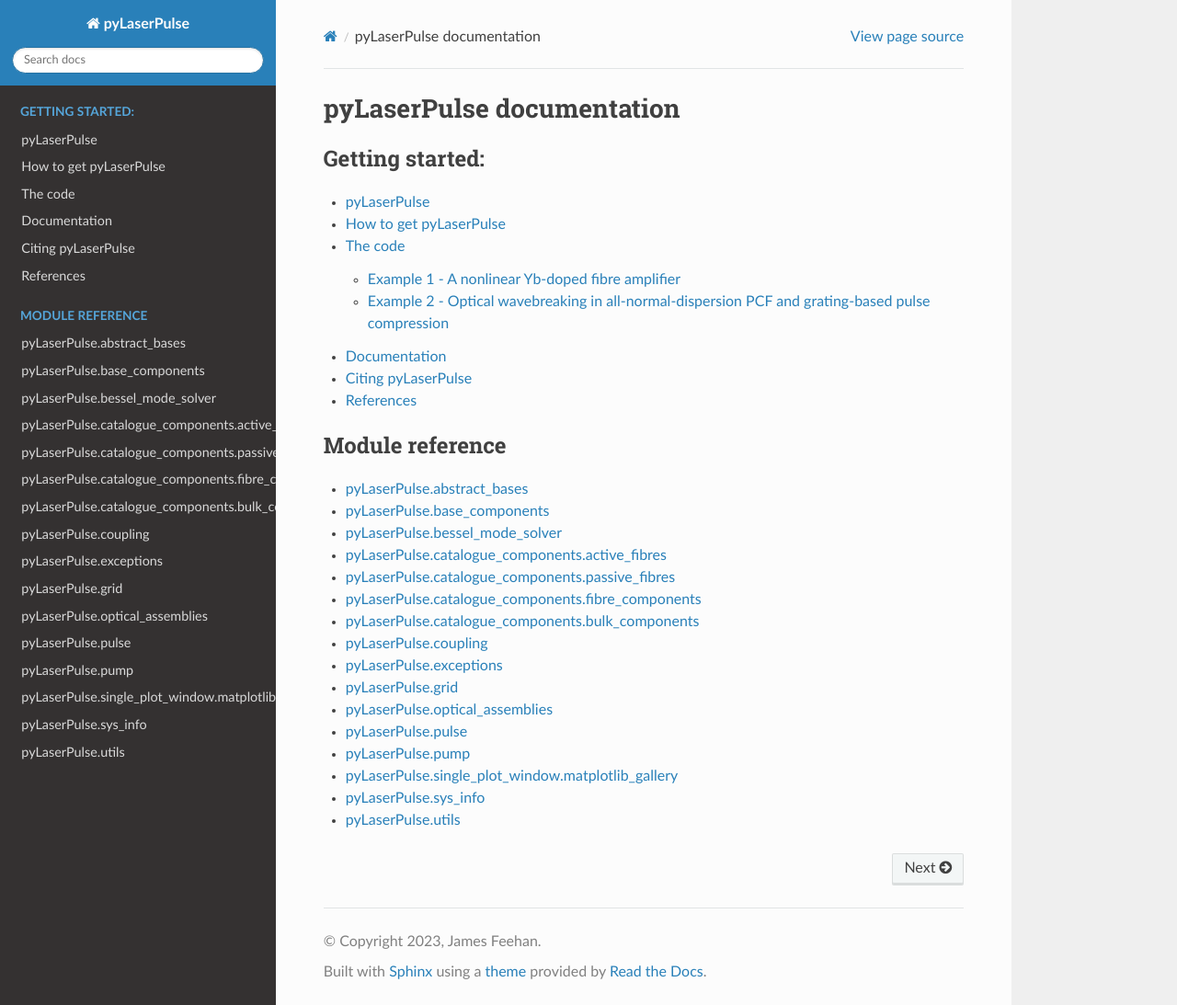
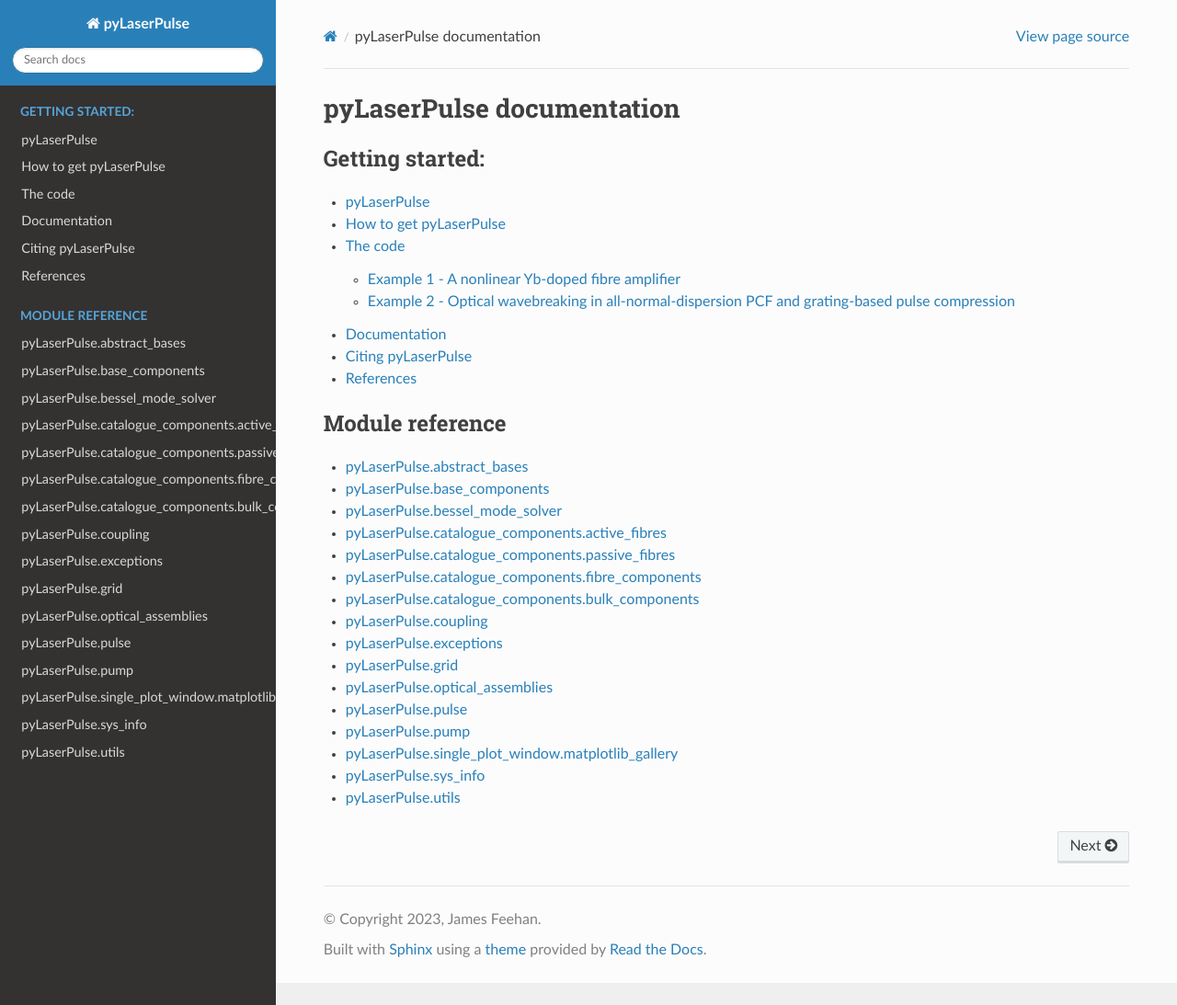
Before and after one commit to jsfeehan/pyLaserPulse, a Sphinx documentation site: the page built from docs/index.rst, in a window 1280 px wide and 1093 px high. Shown: the whole window at 92% size. Built offline with Sphinx 7.4.7 and the Read the Docs theme 2.0.0, drawn with Linux system fonts in a browser that asks for light colours; pages that are not in the unit, such as notebooks, are missing from menus.

```diff
--- /dev/null
+++ b/docs/_static/theme.css
@@ -0,0 +1,3 @@
+.wy-nav-content {
+	max-width: 1200px !important;
+}
--- a/docs/conf.py
+++ b/docs/conf.py
@@ -10,6 +10,11 @@
 import sys
 sys.path.insert(0, os.path.abspath('..'))
 sys.path.insert(0, os.path.abspath('../..'))
+
+
+def setup(app):
+    app.add_css_file('theme.css')
+
 
 project = 'pyLaserPulse'
 copyright = '2023, James Feehan'
```
